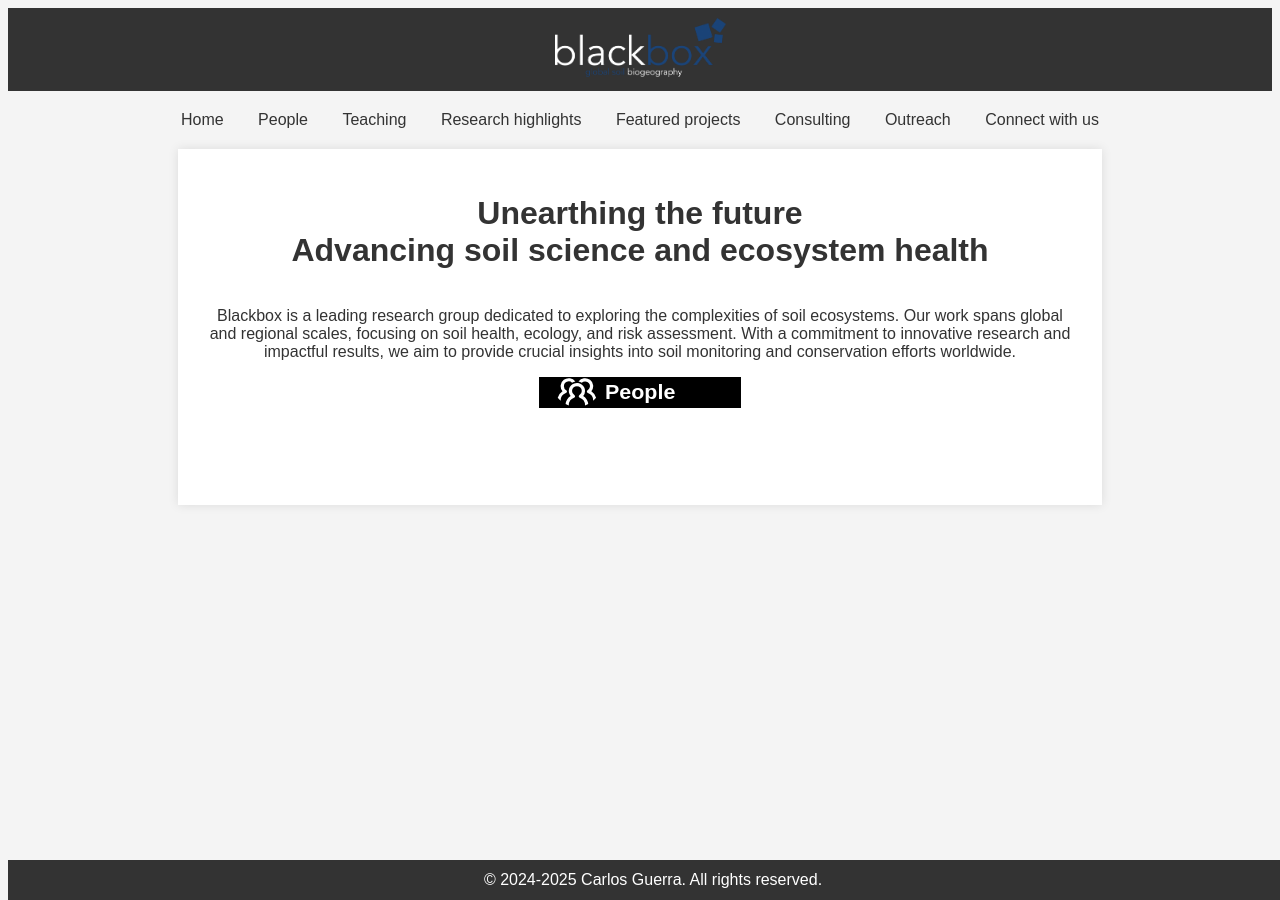
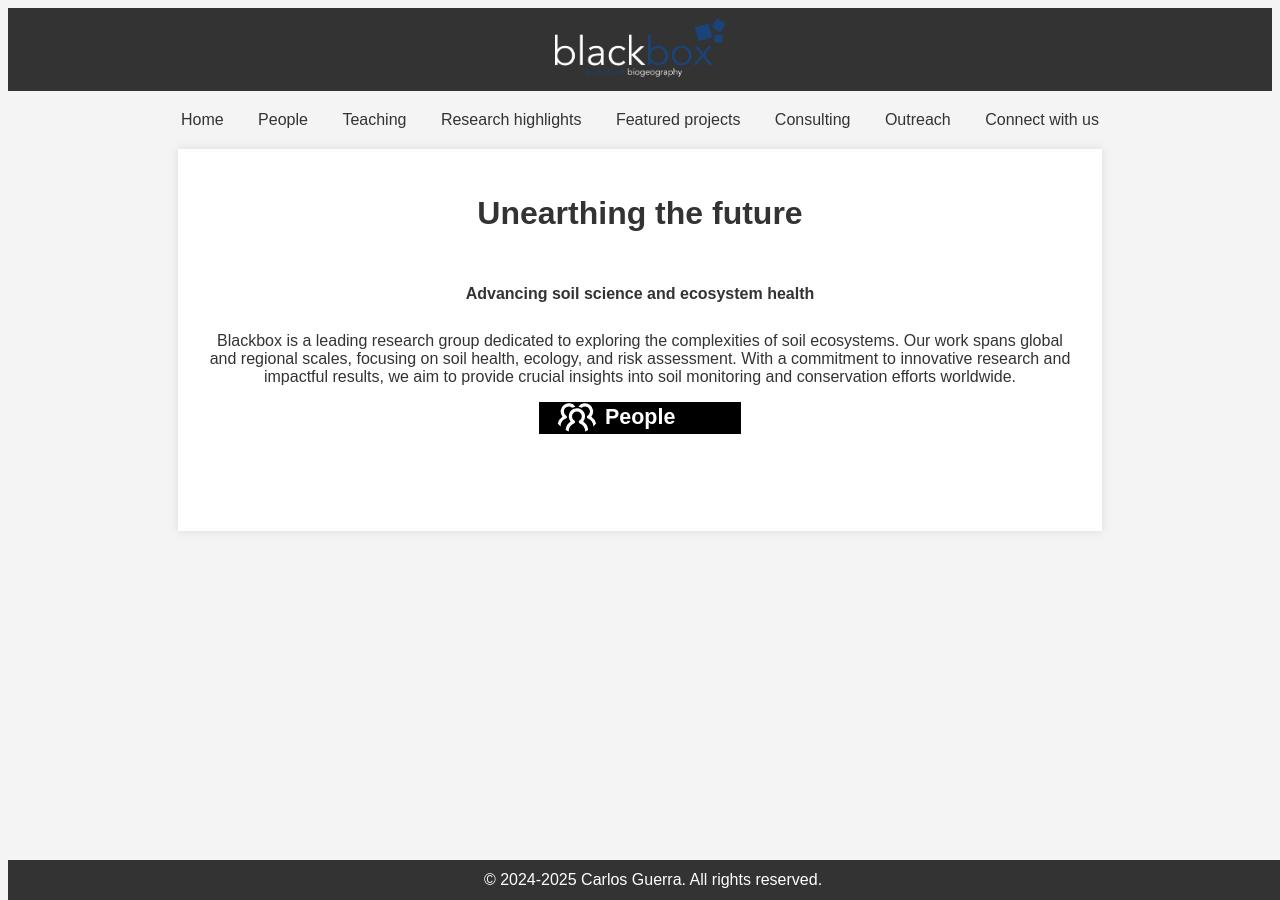
Before and after one commit to Blackboxgeo/blackbox.github.io, a Jekyll site: the page built from index.md, in a window 1280 px wide. Built offline with Jekyll 4.4.1, drawn with Linux system fonts in a browser that asks for light colours.

Commit message:
fixed some text errors

```diff
--- a/_layouts/default.html
+++ b/_layouts/default.html
@@ -21,7 +21,9 @@
             font-size: 2em;
         }
 
-
+        h2 {
+            font-size: 1em;
+        }
 
         header {
             background-color: #333;
--- a/assets/css/styles.css
+++ b/assets/css/styles.css
@@ -8,6 +8,10 @@
 
 h1 {
     font-size: 2em;
+}
+
+h1 {
+    font-size: 1em;
 }
 
 header {
--- a/index.md
+++ b/index.md
@@ -4,7 +4,7 @@
 ---
 
 <div class="center-content">
-    <h1><strong>Unearthing the future<br>Advancing soil science and ecosystem health</strong></h1>
+    <strong><h1>Unearthing the future</h1><br><h2>Advancing soil science and ecosystem health</h2></strong>
     <p>Blackbox is a leading research group dedicated to exploring the complexities of soil ecosystems. Our work spans global and regional scales, focusing on soil health, ecology, and risk assessment. With a commitment to innovative research and impactful results, we aim to provide crucial insights into soil monitoring and conservation efforts worldwide.</p>
     <a href="/blackbox.github.io/people">
         <img src="/blackbox.github.io/rh/people_v2.svg" alt="Get it on People">
```
